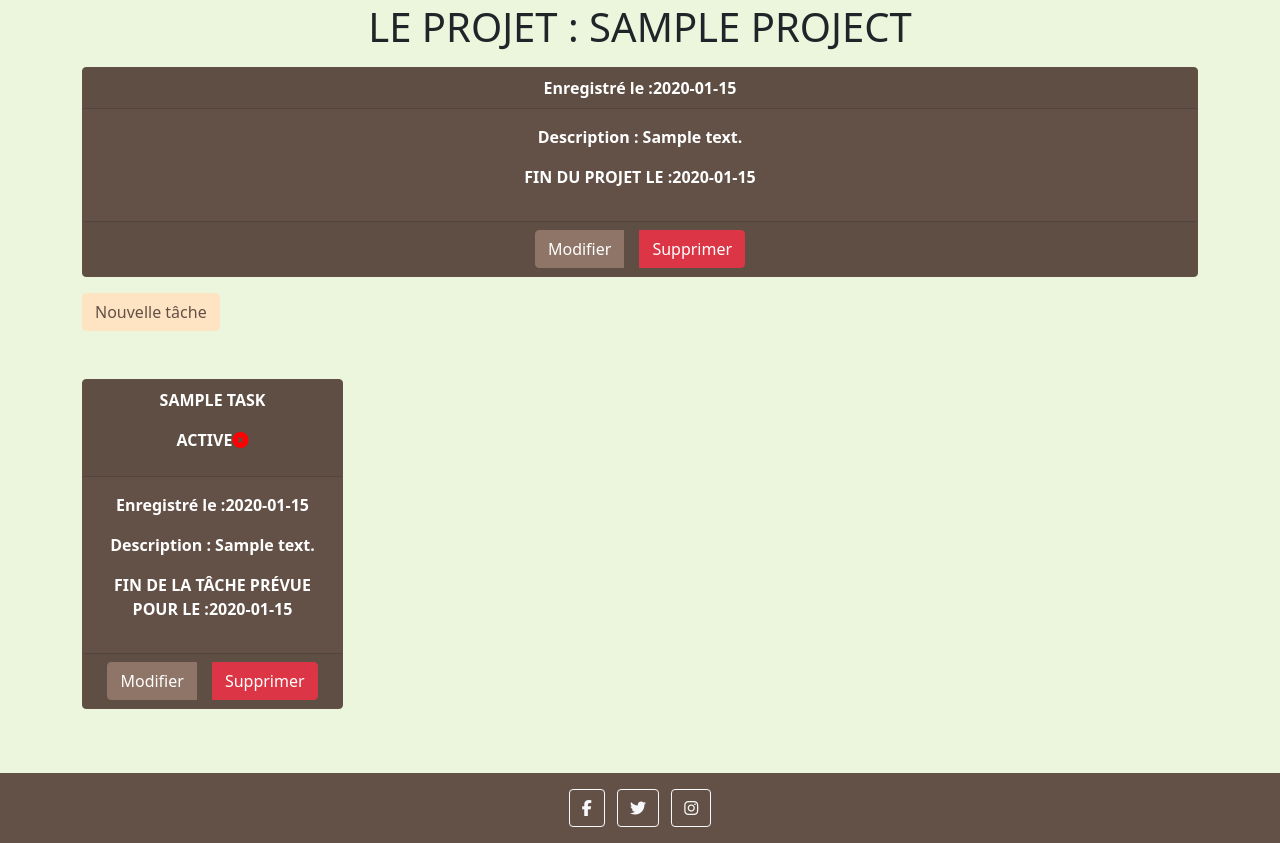
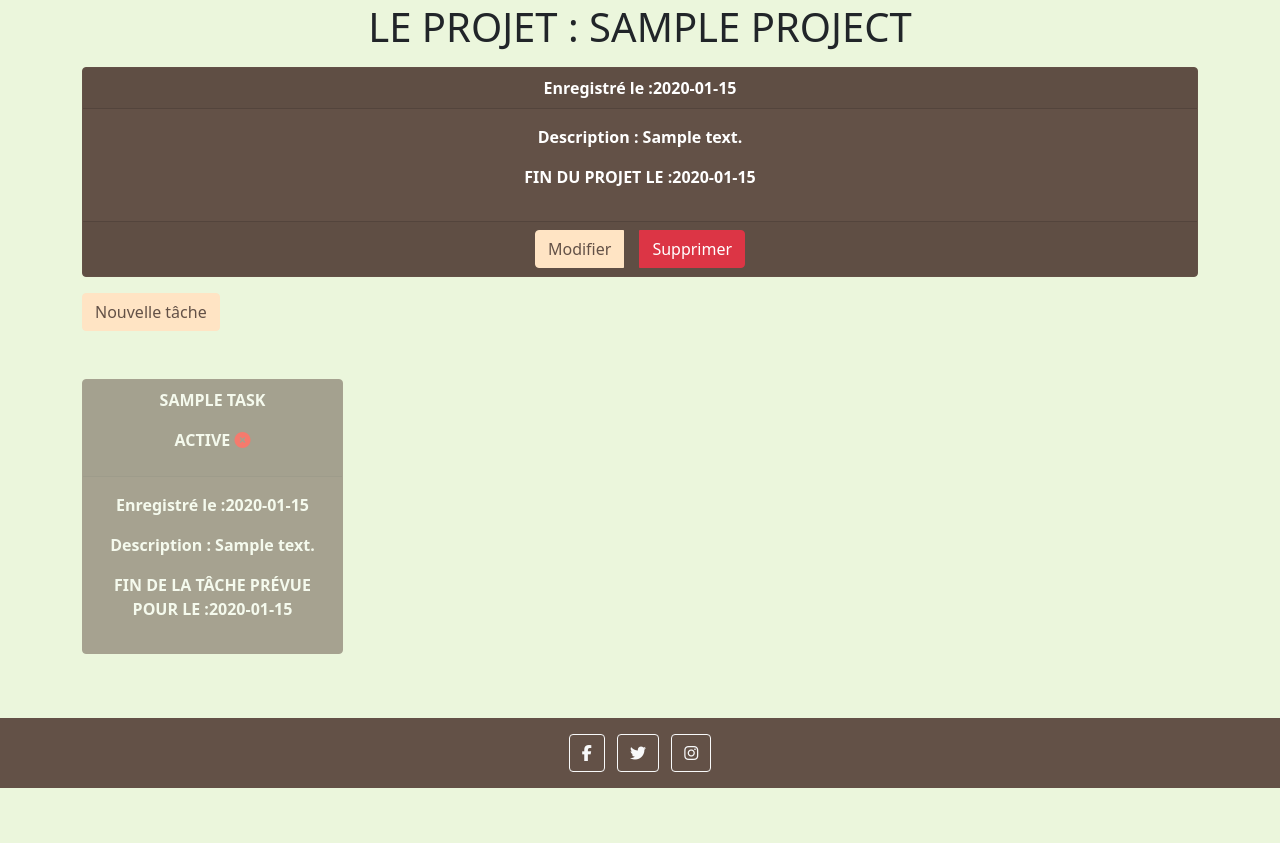
Before and after one commit to AlexisFioreCode/ToDoList_symfony, a Symfony app: template templates/project/show.html.twig in a window 1280 px wide. Shown: the part 273-1116 px from the top of the page. After the commit the page ends 1061 px from the top, so only its background shows below. Run offline with Twig, Linux system fonts and the light colour scheme; the template is opened without the code that fills it: most values are stand-ins (such as "Sample title", 1, 10 or a date in 2020); some libraries are stand-ins or nearby versions.

Commit message:
affichage conditionnel

```diff
--- a/templates/project/show.html.twig
+++ b/templates/project/show.html.twig
@@ -15,7 +15,7 @@
         </div>
         <div class="card-footer text-muted">
             <div class="btn-group" role="group" aria-label="Basic outlined example">
-                <a  type="button" href="{{ path('project_edit', {'id': project.id}) }}" class="btn btn-dark me-3">Modifier</a>
+                <a  type="button" href="{{ path('project_edit', {'id': project.id}) }}" class="btn btn-light me-3">Modifier</a>
                 <a  type="button" href="{{ path('project_delete', {'id': project.id}) }}"  class="btn btn-danger">Supprimer</a>
             </div>
         </div>
@@ -24,17 +24,14 @@
     <div class="row">
         {% if tasks is not empty %}
             {% for task in tasks %}
+             {% if task.state == "En cours" %}
                 <div class="col-sm-12 col-md-6 col-xl-3 py-5">
-                    <div class="card task text-center">
+                    <div class="card text-center">
                         <div class="card-header">
                         <p class="text-uppercase">{{ task.name }}</p>
-                        {% if task.state == "En cours" %}
-                            <p class="text-uppercase state" id='state'>{{ task.state }}<i class="fas fa-check-circle"></i></p>
-                            <a  type="button" href="{{ path('task_editState', {'id': task.id}) }}" class="btn btn-warning me-3">Terminer</a>
-                        {% else %}
-                            <p class="text-uppercase state" id='state'>{{ task.state }}<i class="fas fa-times-circle"></i></p>
-                        {% endif %}
-                        </div>
+                            <p>{{ task.state }}    <i class="fas fa-check-circle"></i></p>
+                            <a type="button" href="{{ path('task_editState', {'id': task.id}) }}" onclick="return confirm('Voulez vous vraiment la terminer?')" class="btn btn-warning me-3">Terminer</a>
+                            </div>
                         <div class="card-body">
                             <p class="card-text">Enregistré le :{{ task.createdDate ? task.createdDate|date('Y-m-d') : '' }}</p>
                             <p class="card-text">Description : {{ task.description }}</p>
@@ -42,12 +39,27 @@
                         </div>
                         <div class="card-footer text-muted">
                             <div class="btn-group" role="group" aria-label="Basic outlined example">
-                                <a  type="button" href="{{ path('task_edit', {'id': task.id}) }}" class="btn btn-dark me-3">Modifier</a>
+                                <a  type="button" href="{{ path('task_edit', {'id': task.id}) }}" class="btn btn-light me-3">Modifier</a>
                                 <a  type="button" href="{{ path('task_delete', {'id': task.id}) }}"  class="btn btn-danger">Supprimer</a>
                             </div>
                         </div>
                     </div>
                 </div>
+                {% else %}
+                    <div class="col-sm-12 col-md-6 col-xl-3 py-5">
+                        <div class="card done text-center">
+                            <div class="card-header">
+                                <p class="text-uppercase">{{ task.name }}</p>
+                                <p class="text-uppercase state">{{ task.state }}   <i class="fas fa-times-circle"></i></p>
+                                </div>
+                            <div class="card-body">
+                                <p class="card-text">Enregistré le :{{ task.createdDate ? task.createdDate|date('Y-m-d') : '' }}</p>
+                                <p class="card-text">Description : {{ task.description }}</p>
+                                <p class='text-uppercase fw-bold'> Fin de la tâche prévue pour le :{{ task.deadline ? task.deadline|date('Y-m-d') : '' }} </p>
+                            </div>
+                        </div>
+                    </div>
+                {% endif %}
             {% endfor %}
         {% else %}
         <h2 colspan="6" class="my-5 fs-1 text-uppercase">Aucune tâche en cours</h2>
```
Also changed, not shown: public/js/app.js.
